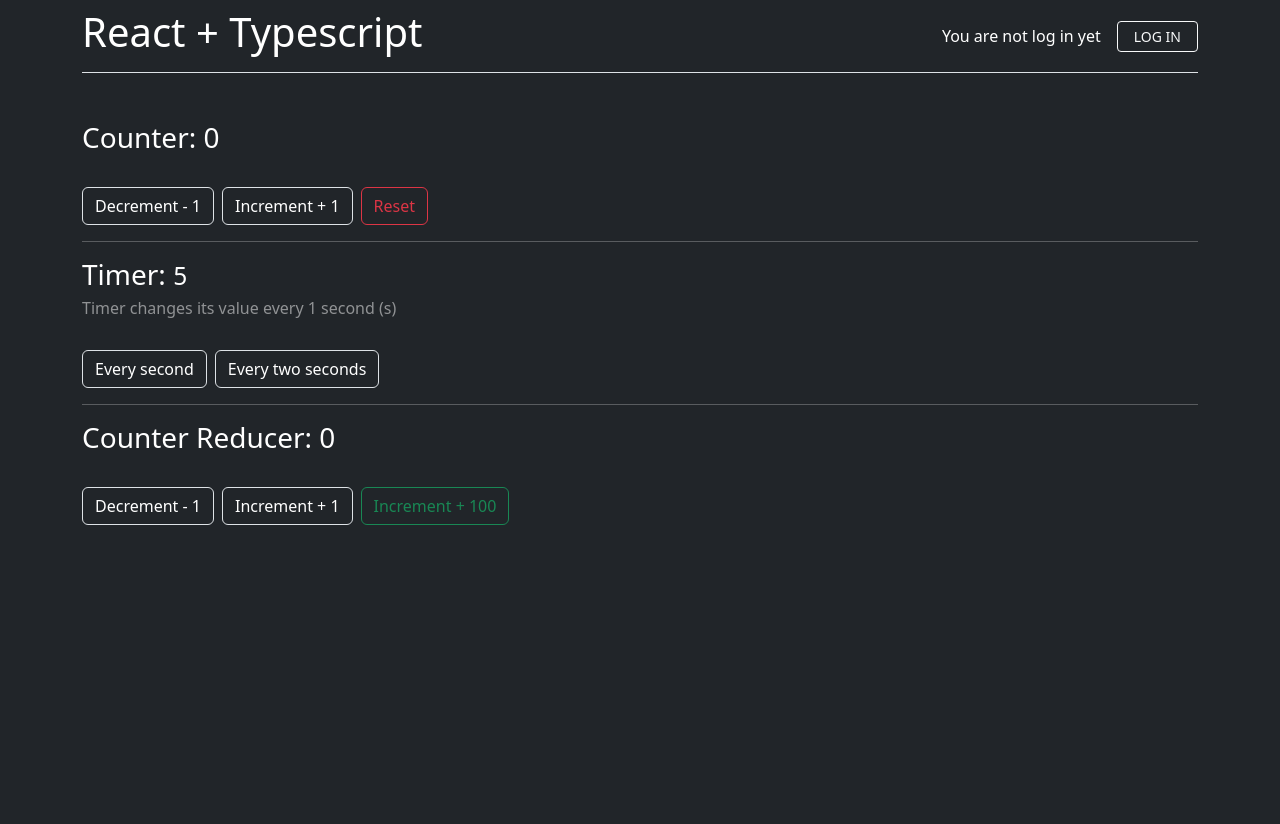
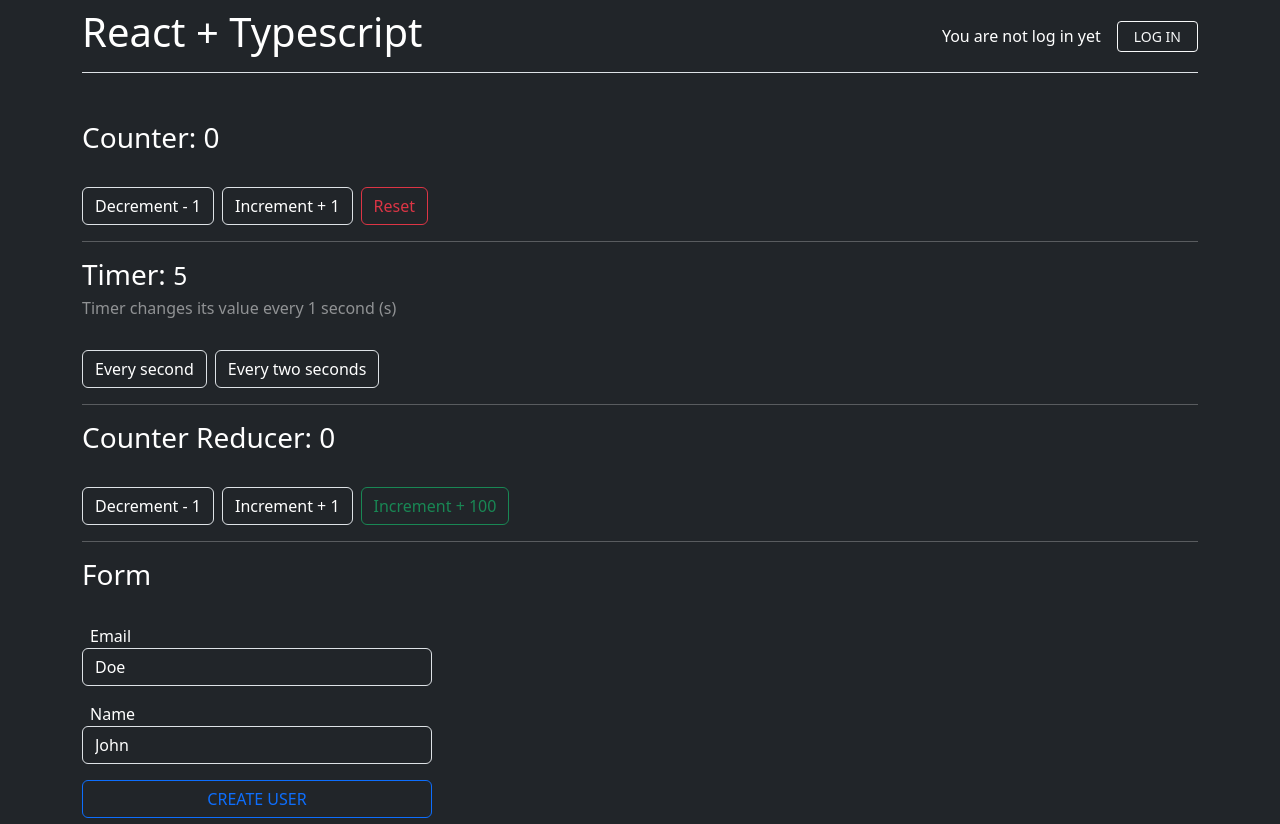
Before and after one commit to gaboslm/react-ts, a React (Create React App) app: page / in a window 1280 px wide. Before the commit the page ends 800 px from the top, so only its background shows below. Built offline with nearby package versions, Linux system fonts and the light colour scheme.

Commit message:
feat: using forms

```diff
--- a/src/App.tsx
+++ b/src/App.tsx
@@ -2,6 +2,7 @@
 import { Auth } from './components/Auth';
 import { Timer } from './components/Timer';
 import { Reducer } from './components/Reducer';
+import { Form } from './components/Form';
 
 function App() {
   return (
@@ -16,6 +17,8 @@
     <Timer />
     <hr />
     <Reducer />
+    <hr />
+    <Form />
     </>
   );
 }
--- /dev/null
+++ b/src/components/Form.tsx
@@ -0,0 +1,107 @@
+import { useState } from "react"
+import { useForm } from "../hooks"
+import Spinner from "./Spinner"
+
+type FormData = {
+	name: string,
+	email: string
+}
+export const Form = () => {
+	const [users, setUsers] = useState<FormData[]>([]);
+	const [loading, setLoading] = useState(false);
+
+	const { form, handleChange } = useForm<FormData>({ name: 'John', email: 'Doe' })
+
+	const handleSubmit = (e: React.FormEvent<HTMLFormElement>) => {
+		e.preventDefault();
+
+		if(loading) return;
+
+		setLoading(true)
+		setTimeout(() => {
+			setUsers([...users, form])
+			setLoading(false)
+		}, 768);
+	}
+
+	return (
+		<>
+			<h3>Form</h3>
+
+			<br />
+
+			<div className="d-flex gap-3">
+				<form
+					onSubmit={ handleSubmit }
+					className='d-flex flex-column gap-3'
+					style={{
+						minWidth: 350
+					}}
+				>
+					<div>
+						<label
+							htmlFor="email"
+							className="form-label text-sm ps-2 m-0"
+						>
+							Email
+						</label>
+						<input
+							id="email"
+							type="text"
+							className="form-control bg-dark text-white"
+							name="email"
+							placeholder="johndoe@example.com"
+							value={ form.email }
+							onChange={ handleChange }
+						/>
+					</div>
+
+					<div>
+						<label
+							htmlFor="name"
+							className="form-label text-sm ps-2 m-0"
+						>
+							Name
+						</label>
+						<input
+							id="name"
+							type="text"
+							className="form-control bg-dark text-white"
+							name="name"
+							placeholder="John Doe"
+							value={ form.name }
+							onChange={ handleChange }
+						/>
+					</div>
+
+					<button
+						type="submit"
+						className="btn btn-outline-primary text-uppercase px-3"
+					>
+						Create user { loading && <Spinner /> }
+					</button>
+				</form>
+				<div className="d-flex flex-column gap-2 w-100 pe-2" style={{
+					height: 200,
+					overflowY: 'scroll'
+				}}>
+					{
+						users.map((user, i) => {
+							return (
+								<div
+									className="border w-100 px-3"
+									key={i}
+									style={{
+										padding: '.5rem'
+									}}
+								>
+									{ JSON.stringify(user) }
+								</div>
+							)
+						})
+					}
+				</div>
+			</div>
+		</>
+	)
+}
--- /dev/null
+++ b/src/hooks/index.ts
@@ -0,0 +1 @@
+export * from './useForm'
--- /dev/null
+++ b/src/hooks/useForm.tsx
@@ -0,0 +1,19 @@
+import { ChangeEvent, useState } from "react";
+
+export function useForm<T> ( initialState: T) {
+	const [form, setForm] = useState(initialState);
+
+	const handleChange = (e: ChangeEvent<HTMLInputElement>) => {
+		const { name, value } = e.target;
+
+		setForm({
+			...form,
+			[name]: value,
+		})
+	}
+
+	return {
+		form,
+		handleChange
+	}
+}
```
